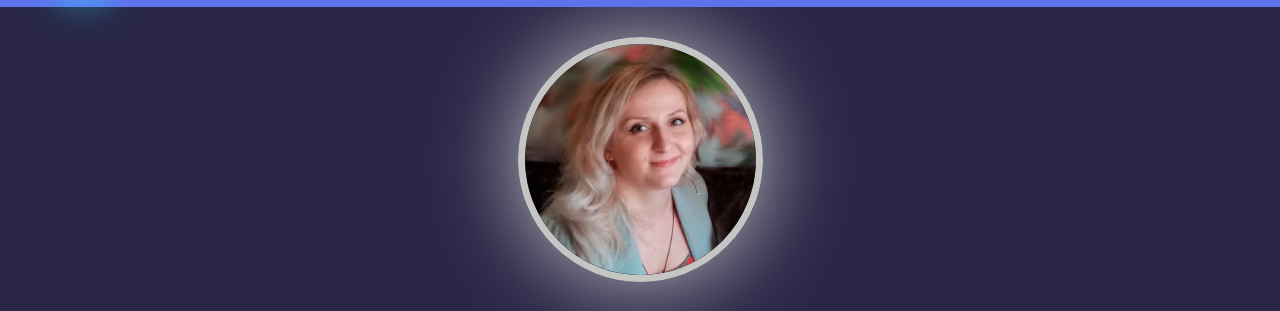
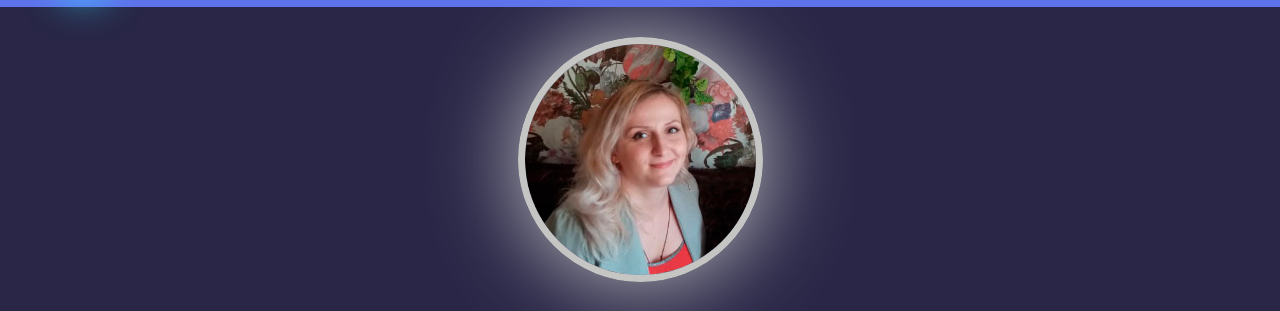
Before and after one commit to Staisprid/CV, a plain HTML site: page index.html in a window 1280 px wide. Shown: the part 63-374 px from the top of the page. Drawn offline with Linux system fonts and the light colour scheme.

Commit message:
edit foto

```diff
--- a/index.html
+++ b/index.html
@@ -48,7 +48,7 @@
       <div class="container">
         <div class="about-me__content">
           <div class="about-me__foto">
-            <img class="about-me__round" src="/images/me.png" alt="personal foto" >
+            <img class="about-me__round" src="images/Слой 6.jpg" alt="personal foto" >
           </div>
           <h1 class="about-me__heading">Frontend Developer</h1>
           <div class="about-me__text">
```
